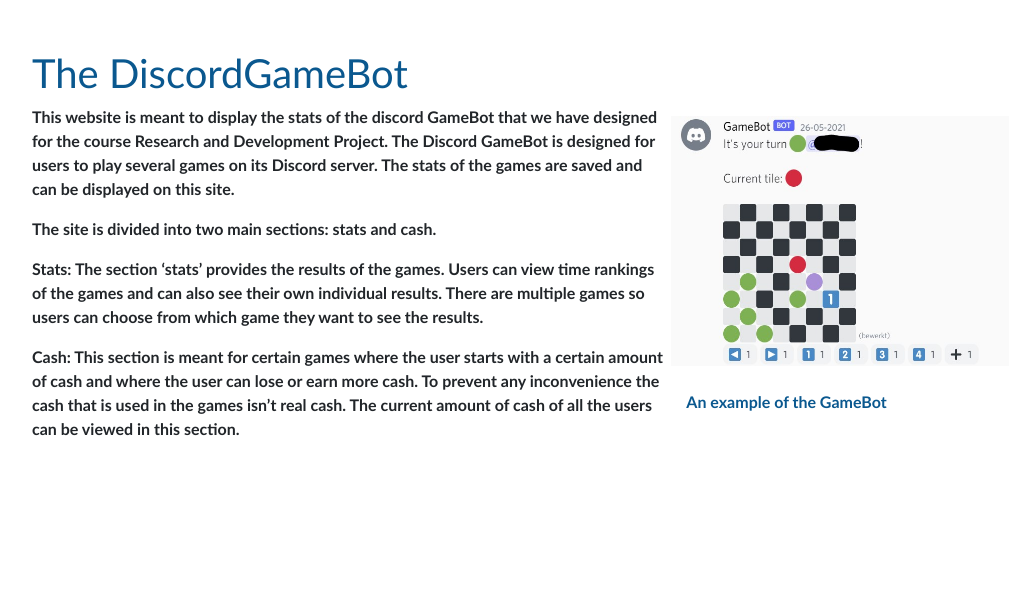
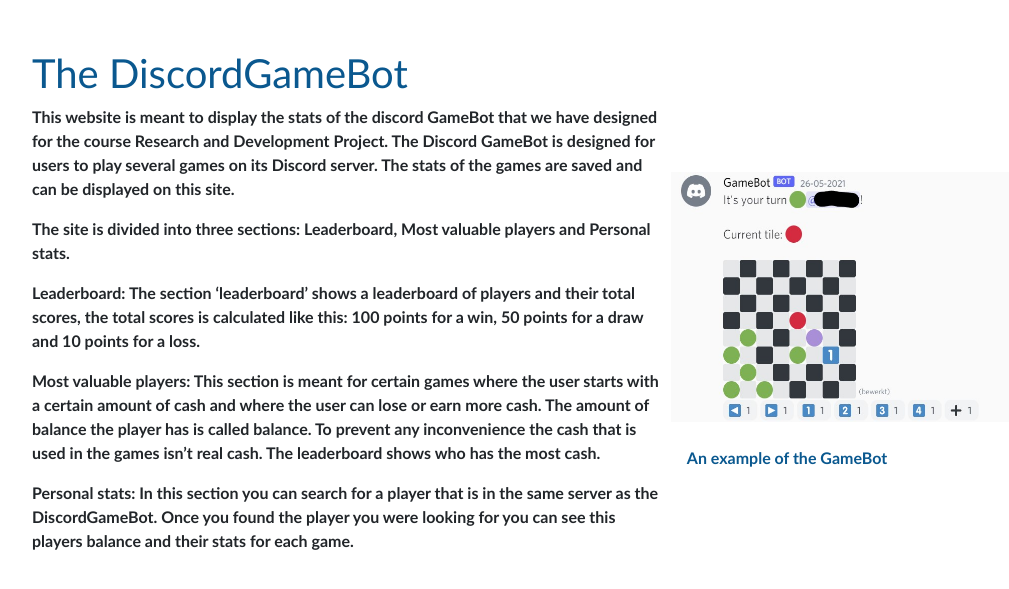
Before and after one commit to Rijkkie/R-D_Game_Bot, a Flask app: page / in a window 1280 px wide. Shown: the part 56-645 px from the top of the page, without its empty margins (97-1106 px from the left). Run offline with Flask 2, Linux system fonts and the light colour scheme; lists and menus that the app fills with data are empty; some libraries are stand-ins or nearby versions.

Commit message:
Update index.html

```diff
--- a/FlaskApp/FlaskApp/templates/index.html
+++ b/FlaskApp/FlaskApp/templates/index.html
@@ -26,15 +26,19 @@
 			This website is meant to display the stats of the discord GameBot that we have designed for the course Research and Development Project. The Discord GameBot is designed for users to play several games on its Discord server. The stats of the games are saved and can be displayed on this site.
       </p>
       <p>
-The site is divided into two main sections: stats and cash.
+The site is divided into three sections: Leaderboard, Most valuable players and Personal stats.
       </p>
       <p>
-Stats:
-The section ‘stats’ provides the results of the games. Users can view time rankings of the games and can also see their own individual results. There are multiple games so users can choose from which game they want to see the results.
+Leaderboard:
+The section ‘leaderboard’ shows a leaderboard of players and their total scores, the total scores is calculated like this: 100 points for a win, 50 points for a draw and 10 points for a loss.
       </p>
       <p>
-Cash:
-This section is meant for certain games where the user starts with a certain amount of cash and where the user can lose or earn more cash.  To prevent any inconvenience the cash that is used in the games isn’t real cash. The current amount of cash of all the users can be viewed in this section.
+Most valuable players:
+This section is meant for certain games where the user starts with a certain amount of cash and where the user can lose or earn more cash. The amount of balance the player has is called balance.  To prevent any inconvenience the cash that is used in the games isn’t real cash. The leaderboard shows who has the most cash.
+      </p>
+      <p>
+Personal stats:
+In this section you can search for a player that is in the same server as the DiscordGameBot. Once you found the player you were looking for you can see this players balance and their stats for each game.
       </p>
 </th>
 	<th align="right">&emsp;<img src={{ url_for('static', filename='GameBot_example.jpg')}} width="380" height="250">
```
